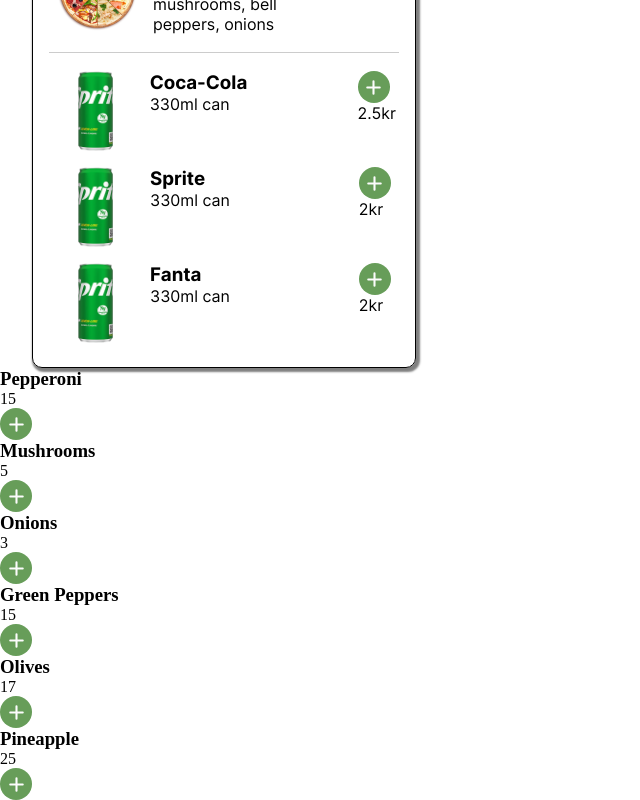
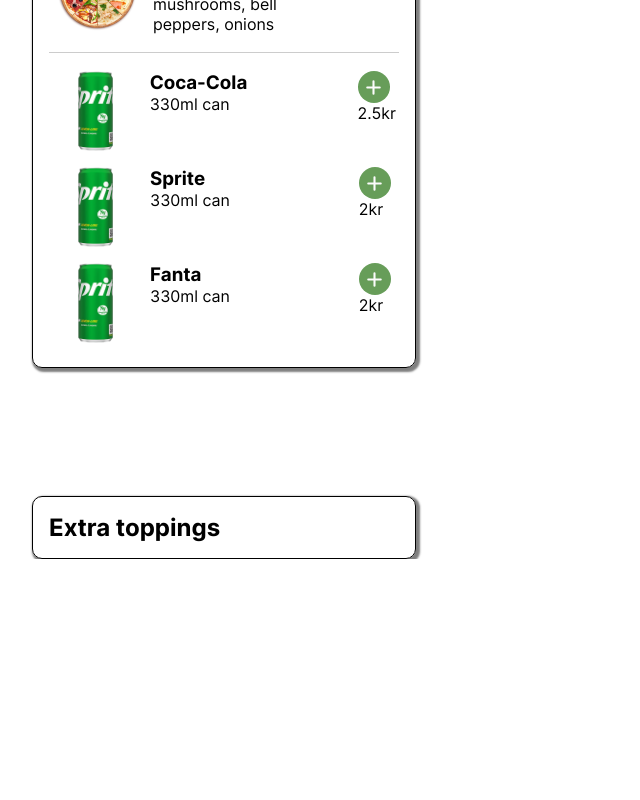
Before and after one commit to CrnaStrela94/LallarPizza, a React (Vite) app: page / in a window 1280 px wide. Shown: the part 423-1223 px from the top of the page, without its empty margins (0-640 px from the left). After the commit the page ends 982 px from the top, so only its background shows below. Built offline with nearby package versions, Linux system fonts and the light colour scheme.

Commit message:
wowowowowo

```diff
--- a/src/components/PizzaContext.tsx
+++ b/src/components/PizzaContext.tsx
@@ -5,7 +5,7 @@
 type CartContextType = {
   shoppingCart: OrderPizzaType[];
   addToCart: (order: OrderPizzaType) => void;
-  plusToCart: (order: OrderPizzaType) => void;
+  plusToCart: (newShoppingCart: OrderPizzaType[]) => void;
 };
 
 const CartContext = createContext<CartContextType | undefined>(undefined);
@@ -19,8 +19,13 @@
     setShoppingCart([...shoppingCart, order]);
   };
   console.log(shoppingCart);
-  const plusToCart = (order: OrderPizzaType) => {
-  setShoppingCart([...shoppingCart, order])
+
+
+  const plusToCart = (newShoppingCart: OrderPizzaType[]) => {
+    console.log("I plusfunktion")
+    console.log(shoppingCart)
+  setShoppingCart(newShoppingCart)
+  console.log("ur plusfunktion")
 }
   return (
     <CartContext.Provider value={{ shoppingCart, addToCart, plusToCart }}>
--- a/src/components/containers/toppingContainer/ToppingContainer.tsx
+++ b/src/components/containers/toppingContainer/ToppingContainer.tsx
@@ -4,32 +4,71 @@
 import { PlusBtn } from '../../btn/PlusBtn';
 import { useCart } from '../../PizzaContext';
 import { CartProvider } from '../../PizzaContext';
+import PizzaCard from '../pizzaContainer/pizzaCard/PizzaCard';
+import { ExtraTopping, OrderPizzaType } from '../../types/OrderTypes';
 const toppingList = toppings.toppings
 
+//Vi har vår topping, vi vill nu få in den på rätt pizza i vårt
+//orderobjekt. vårt orderobjekt ser ut såhär:
+// const order: OrderPizzaType = {
+//   pizza: individualPizza,
+//   extraToppings: [],
+//   drinks: [],
+//   id: 0,
+// };
+const ToppingContainer = () => {
+  const { shoppingCart, plusToCart } = useCart();
 
-const ToppingContainer = () => {
-    const {shoppingCart, plusToCart} = useCart();
+  const handleClick = (topping:ExtraTopping, cartItem:OrderPizzaType) =>  {
+     const newShoppingCart: OrderPizzaType[] = shoppingCart.map((orderItem, index)=>{
+      console.log(orderItem)
+      if(orderItem.pizza === cartItem.pizza){
+        const newOrder:OrderPizzaType = {
+          pizza: orderItem.pizza,
+          extraToppings: [...orderItem.extraToppings, topping],
+          drinks: [],
+          id: orderItem.id
+        }
+        return newOrder
+      }else {
+        return orderItem
+      }
+    }
 
-    const handleClick = ()=>{
-        console.log(shoppingCart)
+    )
+    plusToCart(newShoppingCart)
+
+
+
+
 
   }
-   console.log("test")
+
   return (
     <>
       <div className="container">
+        <h2>Extra toppings</h2>
+        {shoppingCart.map((cartItem, cartIndex) => {
+          if (cartItem.pizza.price!== 0){
+          return (
+            <div key={cartIndex}>
+              <h2>{cartItem.pizza.name}</h2>
               {toppingList.map((topping, index) => (
                 <div key={index}>
                   <h3>{topping.name}</h3>
                   <p>{topping.price}</p>
                   <div>
-        <PlusBtn onClick={handleClick}/>
+                    <PlusBtn onClick={() => handleClick(topping, cartItem)} /> {/* Log cartItem when PlusBtn is clicked */}
                   </div>
                 </div>
               ))}
+
+            </div>
+          );
+        }
+        })}
       </div>
     </>
   );
-}
-
+};
 export default ToppingContainer;
--- a/src/components/containers/toppingContainer/toppingContainer.scss
+++ b/src/components/containers/toppingContainer/toppingContainer.scss
@@ -0,0 +1,11 @@
+.container {
+    width: 30%;
+    height: 70%;
+    border: 1px solid black;
+    border-radius: 10px;
+    box-shadow: 2px 2px 2px 2px rgba(0, 0, 0, 0.5);
+    margin-left: 2.5%;
+    margin-top: 10%;
+    padding: 1rem;
+    font-family: interFont;
+  }
--- a/src/components/json/ExtraTopping.json
+++ b/src/components/json/ExtraTopping.json
@@ -2,27 +2,33 @@
   "toppings": [
     {
       "name": "Pepperoni",
-      "price": 15
+      "price": 15,
+      "amount": 1
     },
     {
       "name": "Mushrooms",
-      "price": 5
+      "price": 5,
+      "amount": 1
     },
     {
       "name": "Onions",
-      "price": 3
+      "price": 3,
+      "amount": 1
     },
     {
       "name": "Green Peppers",
-      "price": 15
+      "price": 15,
+      "amount": 1
     },
     {
       "name": "Olives",
-      "price": 17
+      "price": 17,
+      "amount": 1
     },
     {
       "name": "Pineapple",
-      "price": 25
+      "price": 25,
+      "amount": 1
     }
   ]
 }
```
Lines whose indentation alone changed are shown as unchanged.
